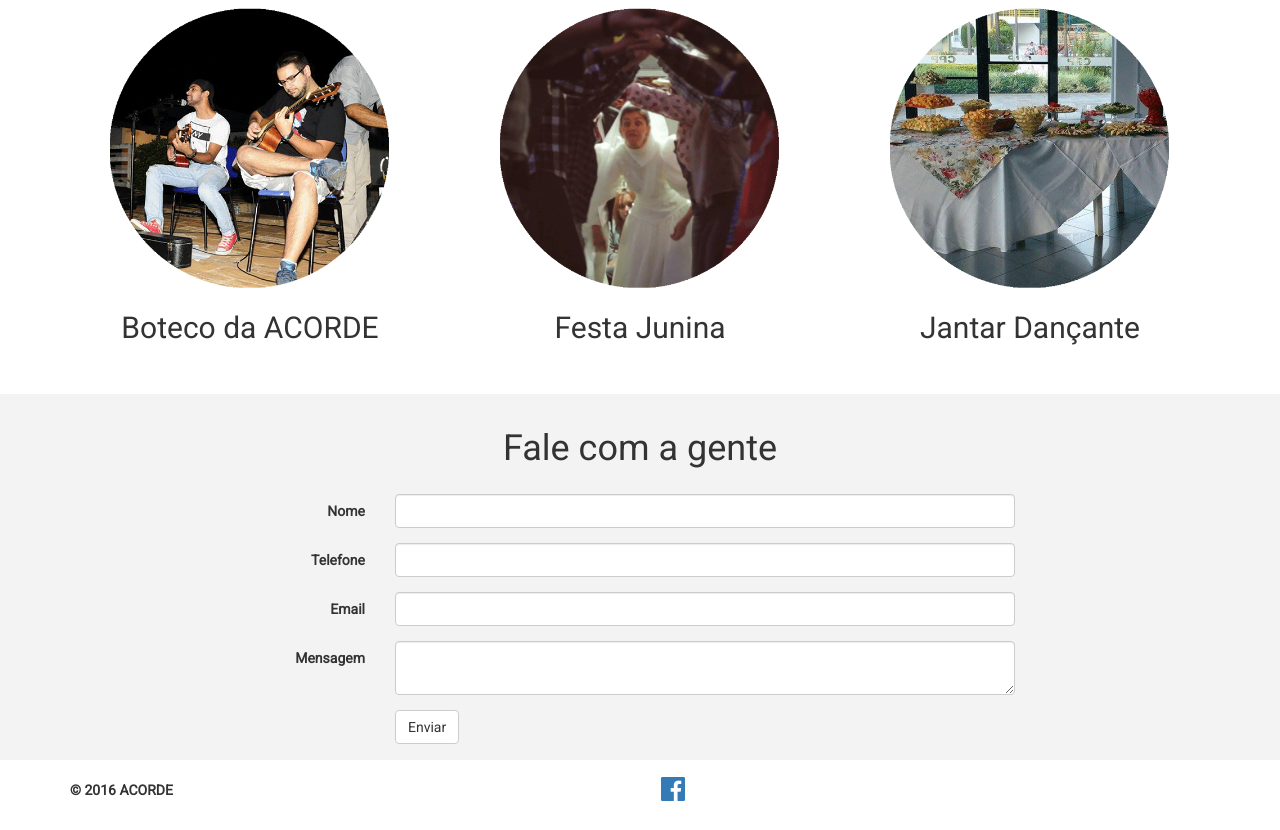
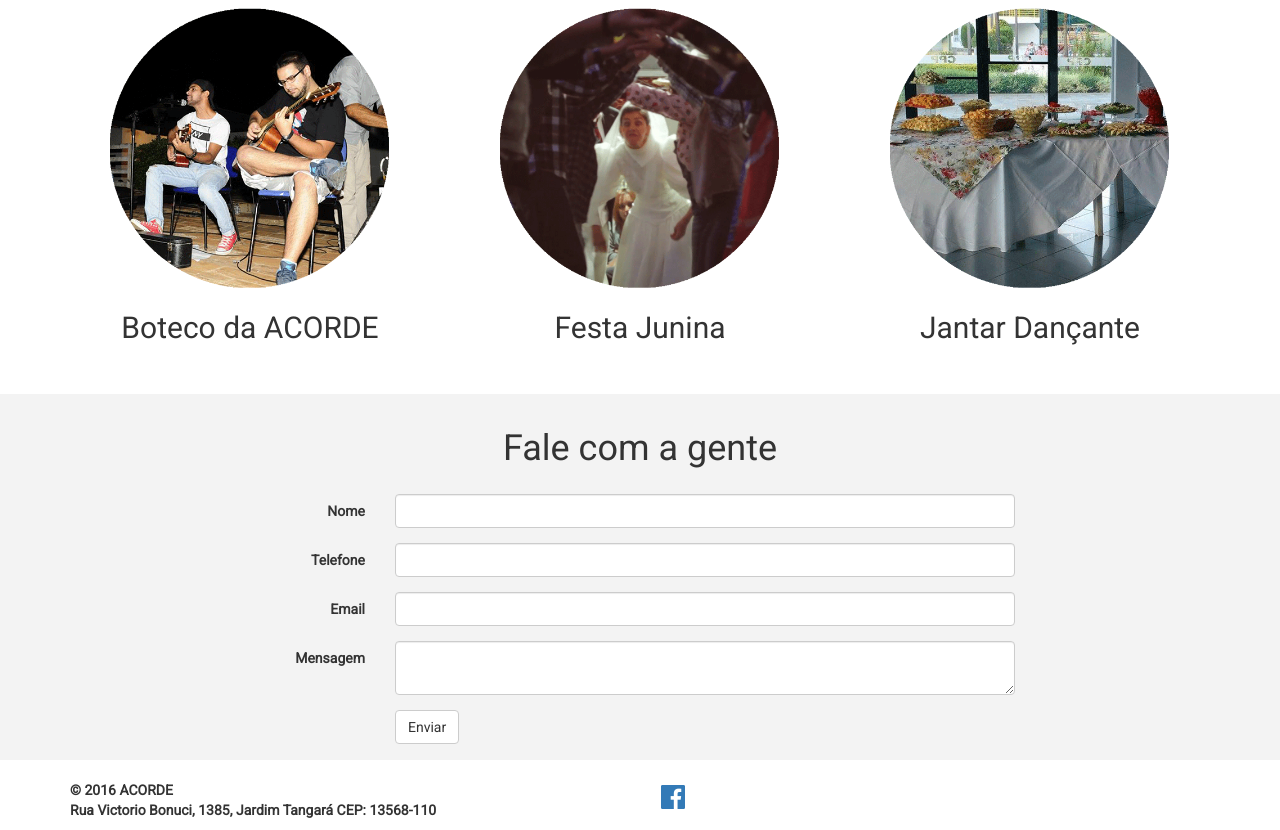
Before and after one commit to vanessasc/gnardari.github.io, a plain HTML site: page index.html in a window 1280 px wide. Shown: the part 3435-4265 px from the top of the page. Drawn offline with Linux system fonts and the light colour scheme.

Commit message:
adding address to footer

```diff
--- a/index.html
+++ b/index.html
@@ -309,9 +309,9 @@
     <div class="container">
       <div class="row">
         <div class="col-md-6" style="padding-top: 20px;">
-          <b><p>&copy; 2016 ACORDE</p></b>
+          <b><p>&copy; 2016 ACORDE <br>Rua Victorio Bonuci, 1385, Jardim Tangará CEP: 13568-110</p></b>
         </div>
-        <div class="col-md-6" style="padding-top: 15px;">
+        <div class="col-md-6" style="padding-top: 2%;">
           <p>
             <a href="https://www.facebook.com/ACORDEONG1"><span class="fa fa-facebook-official fa-2x fa-fw"></span></a>
             <!-- <a href="#"><span class="fa fa-instagram fa-2x fa-fw"></span></a>
```
